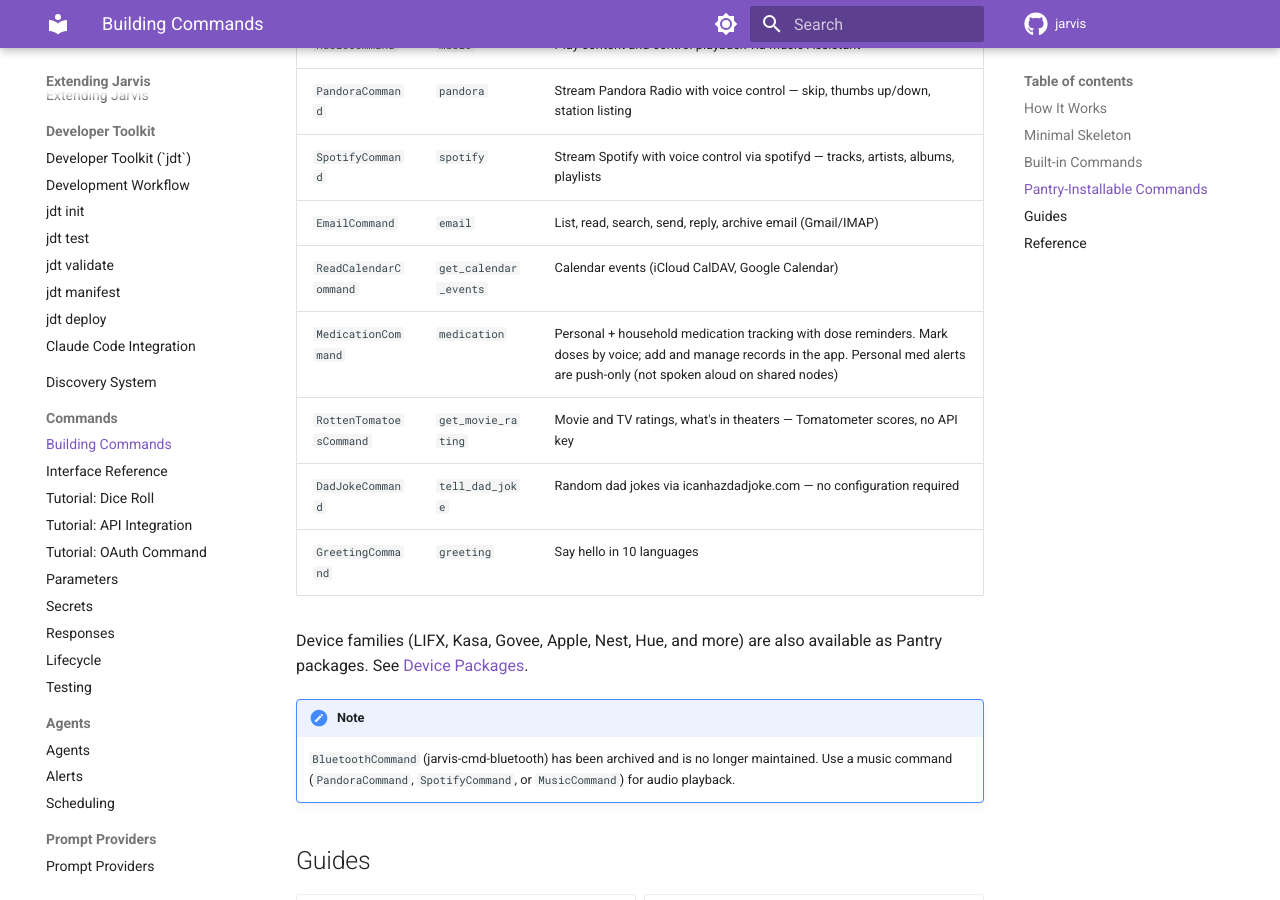
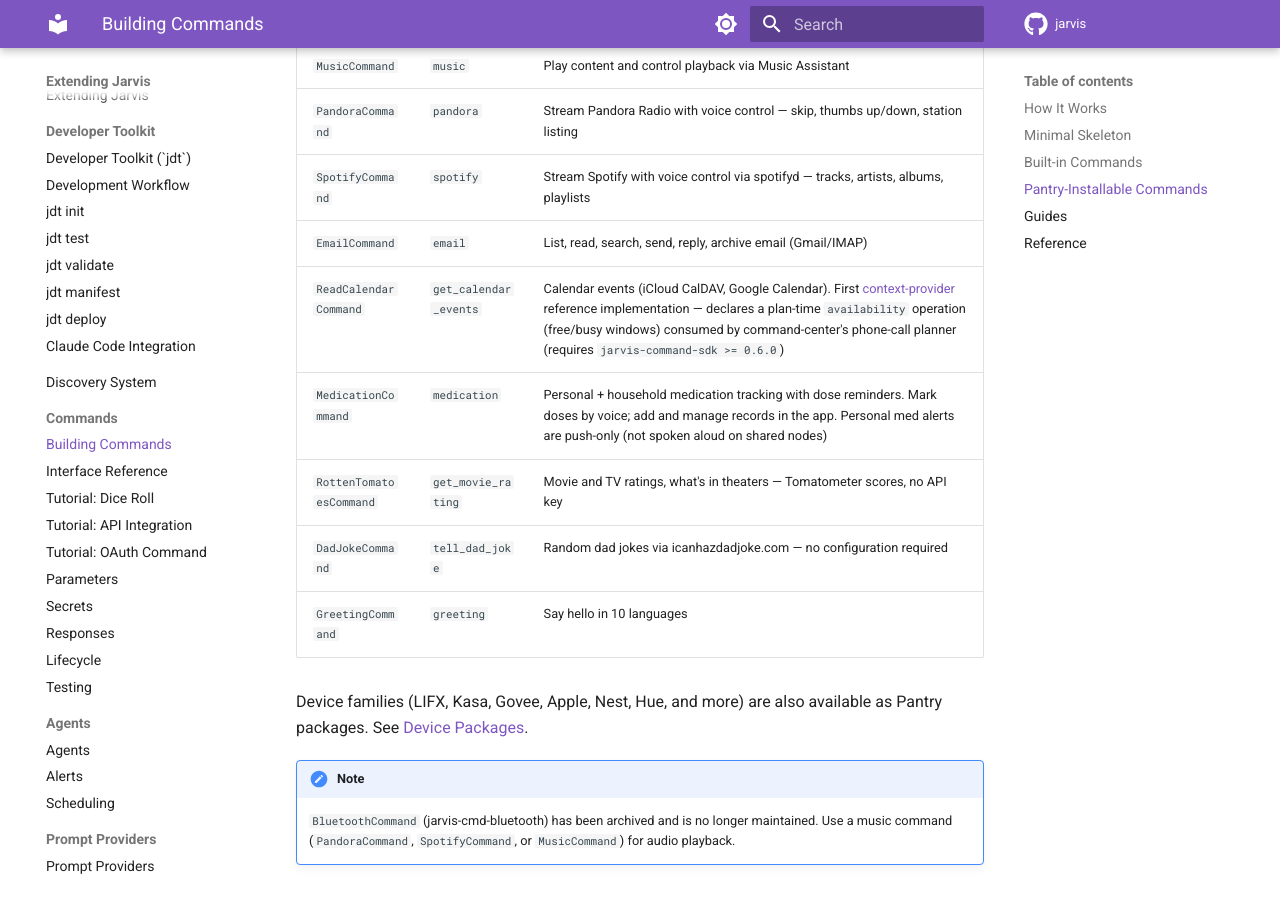
Before and after one commit to alexberardi/jarvis-docs, an MkDocs documentation site: the page built from docs/commands/index.md, in a window 1280 px wide and 900 px high, scrolled down 3197 px. Built offline with MkDocs 1.6.1 and Material for MkDocs 9.7.7, drawn with Linux system fonts in a browser that asks for light colours; comment, search, counter and statistics services are not loaded.

Commit message:
docs(jarvis-cmd-calendar): sync from #1

```diff
--- a/docs/commands/index.md
+++ b/docs/commands/index.md
@@ -104,7 +104,7 @@
 | `PandoraCommand` | `pandora` | Stream Pandora Radio with voice control — skip, thumbs up/down, station listing |
 | `SpotifyCommand` | `spotify` | Stream Spotify with voice control via spotifyd — tracks, artists, albums, playlists |
 | `EmailCommand` | `email` | List, read, search, send, reply, archive email (Gmail/IMAP) |
-| `ReadCalendarCommand` | `get_calendar_events` | Calendar events (iCloud CalDAV, Google Calendar) |
+| `ReadCalendarCommand` | `get_calendar_events` | Calendar events (iCloud CalDAV, Google Calendar). First [context-provider](../libraries/command-sdk.md#context-provider-hooks) reference implementation — declares a plan-time `availability` operation (free/busy windows) consumed by command-center's phone-call planner (requires `jarvis-command-sdk >= 0.6.0`) |
 | `MedicationCommand` | `medication` | Personal + household medication tracking with dose reminders. Mark doses by voice; add and manage records in the app. Personal med alerts are push-only (not spoken aloud on shared nodes) |
 | `RottenTomatoesCommand` | `get_movie_rating` | Movie and TV ratings, what's in theaters — Tomatometer scores, no API key |
 | `DadJokeCommand` | `tell_dad_joke` | Random dad jokes via icanhazdadjoke.com — no configuration required |
```
